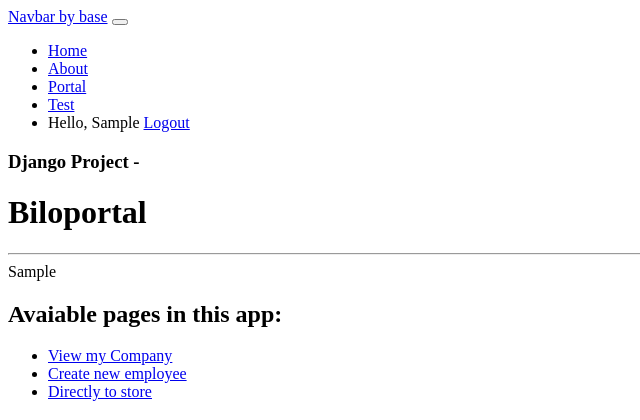
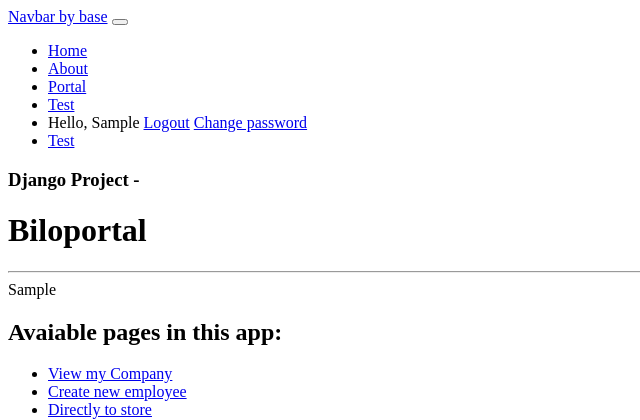
Before and after one commit to der-bernd/BiloPortal, a Django app: page /portal/ in a window 1280 px wide. Shown: the top 420 px of the page, without its empty margins (0-640 px from the left). Run offline with Django 3.2, Linux system fonts and the light colour scheme; the visitor is signed in with stand-in values (Sample User, id 1).

Commit message:
user can now change password

```diff
--- a/templates/navbar.html
+++ b/templates/navbar.html
@@ -21,7 +21,7 @@
           <a class="nav-link" href="/about/">About</a>
         </li>
         <li class="nav-item">
-          <a class="nav-link" href="/portal/">Portal</a>
+          <a class="nav-link" href="{% url 'portal:home' %}">Portal</a>
         </li>
         <li class="nav-item">
           <a class="nav-link" href="/test/">Test</a>
@@ -39,10 +39,18 @@
           </span>
 
           <a class="nav-link" href="{% url 'logout' %}">Logout</a>
+          <a class="nav-link" href="{% url 'accounts:change-password' %}"
+            >Change password</a
+          >
           {% else %}
           <a class="nav-link" href="{% url 'login' %}">Login</a>
           {% endif %}
         </li>
+        {% if user.is_staff %}
+        <li class="nav-item">
+          <a class="nav-link" href="/test/">Test</a>
+        </li>
+        {% endif %}
       </ul>
     </div>
   </div>
```
